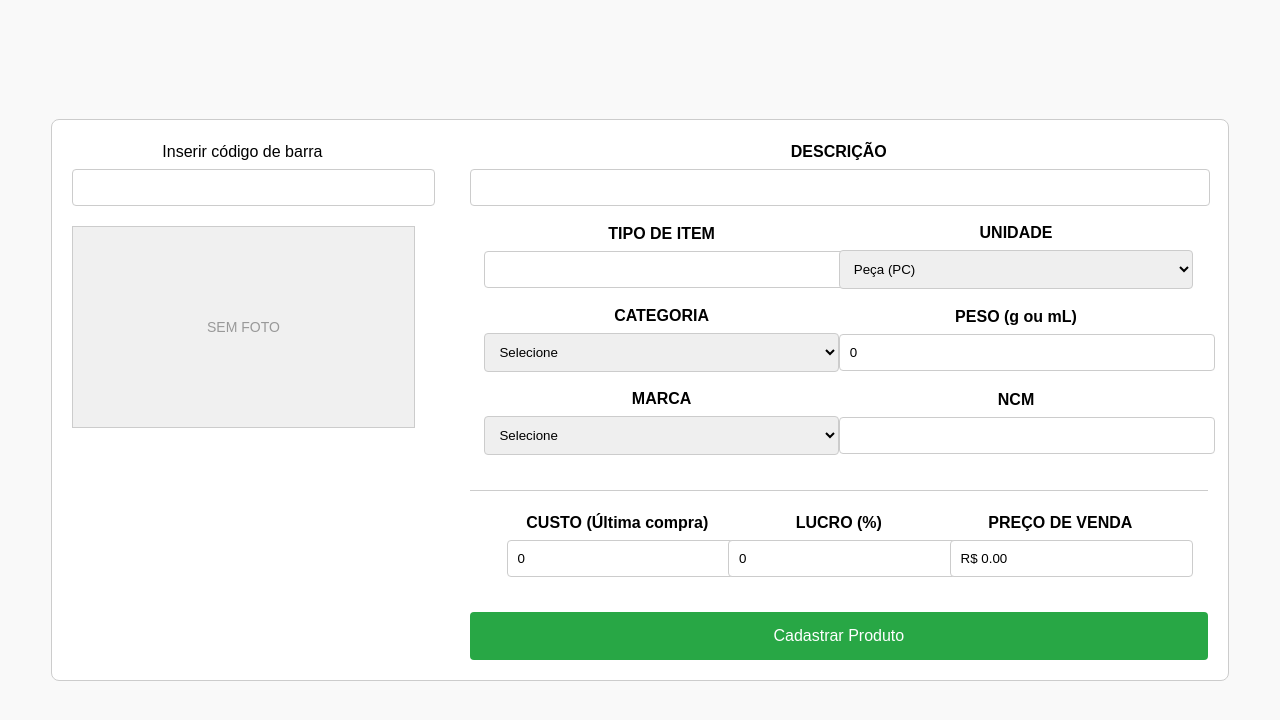
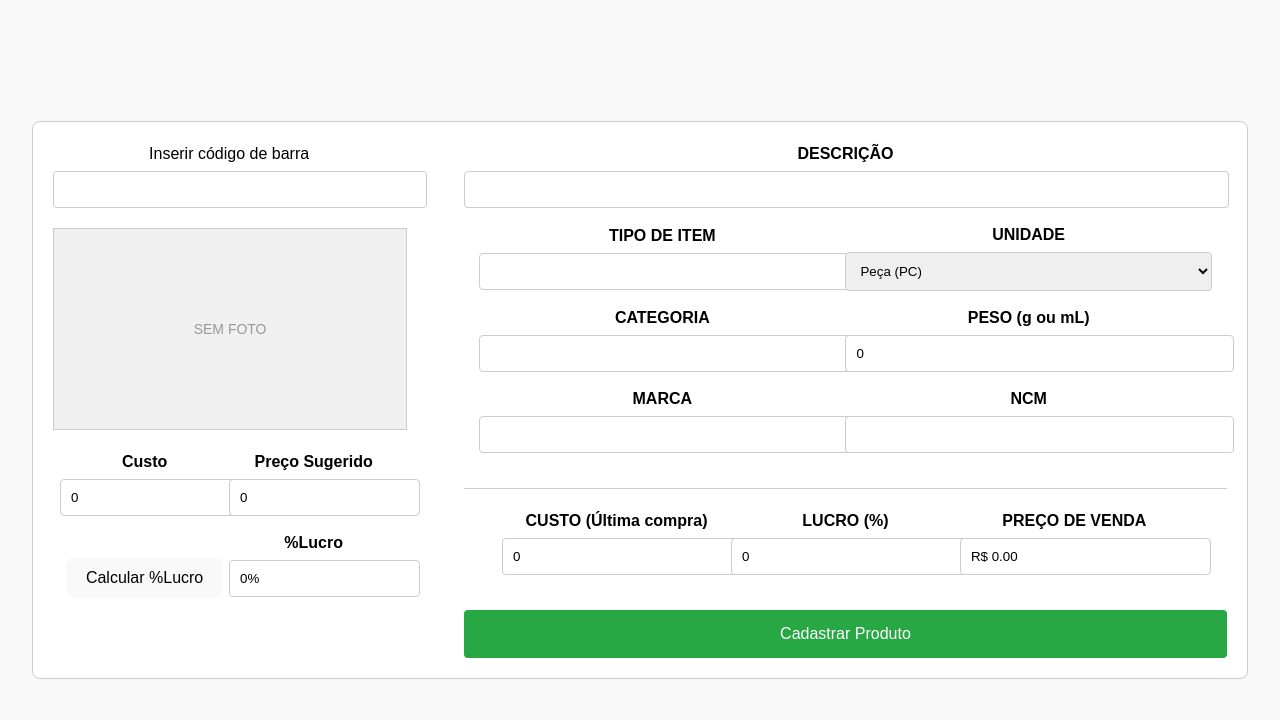
Before and after one commit to AllysonH2o/AppMercado, a React (Vite) app: page /Estoque in a window 1280 px wide. Shown: the top 720 px of the page. Built offline with nearby package versions, Linux system fonts and the light colour scheme.

Commit message:
Atualização index.jsx

```diff
--- a/src/pages/Estoque/index.jsx
+++ b/src/pages/Estoque/index.jsx
@@ -19,9 +19,49 @@ const ProdutoForm = () => {
     lucro: 0.00
   });
 
+  const [custoSugerido, setCustoSugerido] = useState({ custo: 0, precoSugerido: 0 });
+  const [percentualLucro, setPercentualLucro] = useState(0);
+  const [errors, setErrors] = useState({});
+
   const handleChange = (e) => {
     const { name, value } = e.target;
     setProduto({ ...produto, [name]: value });
+  };
+
+  const validarFormulario = () => {
+    let formErrors = {};
+    // Validação do código de barras (apenas números e 13 dígitos)
+    if (!/^\d{13}$/.test(produto.codigoBarras)) {
+      formErrors.codigoBarras = 'O código de barras deve conter 13 dígitos numéricos.';
+    }
+    // Validação da descrição (mínimo 3 e máximo 20 caracteres)
+    if (!/^.{3,20}$/.test(produto.descricao)) {
+      formErrors.descricao = 'A descrição deve conter de 3 a 20 caracteres.';
+    }
+    // Validação do tipo de item (mínimo 3 e máximo 15 caracteres)
+    if (produto.tipoItem.length < 3 || produto.tipoItem.length > 15) {
+      formErrors.tipoItem = 'O tipo de item deve ter entre 3 e 15 caracteres.';
+    }
+    // Validação da categoria (mínimo 3 e máximo 20 caracteres)
+    if (produto.categoria.length < 3 || produto.categoria.length > 20) {
+      formErrors.categoria = 'A categoria deve ter entre 3 e 20 caracteres.';
+    }
+    // Validação da marca (mínimo 3 e máximo 20 caracteres)
+    if (produto.marca.length < 3 || produto.marca.length > 20) {
+      formErrors.marca = 'A marca deve ter entre 3 e 20 caracteres.';
+    }
+
+    setErrors(formErrors);
+    return Object.keys(formErrors).length === 0; // Retorna true se não houver erros
+  };
+
+  const handleSubmit = (e) => {
+    e.preventDefault();
+    if (validarFormulario()) {
+      console.log(produto);
+    } else {
+      console.log('Erro na validação do formulário:', errors);
+    }
   };
 
   // Função para calcular o preço de venda com base no custo e no lucro
@@ -33,9 +73,25 @@ const ProdutoForm = () => {
     return precoVenda.toFixed(2); // Retorna o preço com duas casas decimais
   };
 
-  const handleSubmit = (e) => {
-    e.preventDefault();
-    console.log(produto);
+  //const handleSubmit = (e) => {
+  // e.preventDefault();
+  // console.log(produto);
+  // };
+
+  // Função para calcular o % de lucro com base no preço sugerido e no custo
+  const calcularLucro = () => {
+    const { custo, precoSugerido } = custoSugerido;
+    if (precoSugerido > 0 && custo >= 0) {
+      const lucro = ((precoSugerido - custo) / precoSugerido) * 100;
+      setPercentualLucro(lucro.toFixed(2)); // Definir lucro com duas casas decimais
+    } else {
+      setPercentualLucro(0);
+    }
+  };
+
+  const handleCustoSugeridoChange = (e) => {
+    const { name, value } = e.target;
+    setCustoSugerido({ ...custoSugerido, [name]: parseFloat(value) || 0 });
   };
 
   return (
@@ -49,11 +105,72 @@ const ProdutoForm = () => {
             value={produto.codigoBarras}
             onChange={handleChange}
             className="barcode-input"
+            pattern="\d{13}" // Aceitar apenas números e garantir que tenha 13 dígitos
+            title="O código de barras deve conter exatamente 13 dígitos numéricos."
+            required
+            onKeyDown={(e) => {
+              if (e.key === 'Backspace' || e.key === 'Delete') {
+                return; // Permitir que as teclas Backspace e Delete funcionem normalmente
+              }
+              if (!/\d/.test(e.key)) {
+                e.preventDefault();
+              }
+            }}
           />
+          {errors.codigoBarras && <span className="error">{errors.codigoBarras}</span>}
         </div>
+
         <div className="image-placeholder">
           <div className="sem-foto">SEM FOTO</div>
         </div>
+
+        {/* Nova divisão com os campos de Custo, Preço Sugerido e cálculo do %Lucro */}
+        <div className="lucro-calculator">
+          <div className="input-row">
+            {/* Custo e Preço Sugerido lado a lado */}
+            <div className="input-group half-width">
+              <label htmlFor="custo">Custo</label>
+              <input
+                type="number"
+                name="custo"
+                value={custoSugerido.custo}
+                onChange={handleCustoSugeridoChange}
+                step="0.01"
+              />
+            </div>
+
+            <div className="input-group half-width">
+              <label htmlFor="precoSugerido">Preço Sugerido</label>
+              <input
+                type="number"
+                name="precoSugerido"
+                value={custoSugerido.precoSugerido}
+                onChange={handleCustoSugeridoChange}
+                step="0.01"
+              />
+            </div>
+          </div>
+
+          <div className="input-row">
+            {/* Botão Calcular %Lucro e campo %Lucro lado a lado */}
+            <div className="input-group half-width">
+              <button type="button" onClick={calcularLucro}>
+                Calcular %Lucro
+              </button>
+            </div>
+
+            <div className="input-group half-width">
+              <label htmlFor="percentualLucro">%Lucro</label>
+              <input
+                type="text"
+                name="percentualLucro"
+                value={`${percentualLucro}%`}
+                readOnly
+              />
+            </div>
+          </div>
+        </div>
+
       </div>
 
       <form className="produto-form" onSubmit={handleSubmit}>
@@ -65,7 +182,11 @@ const ProdutoForm = () => {
             value={produto.descricao}
             onChange={handleChange}
             className="full-width-input"
+            pattern=".{3,20}" // Aceitar apenas de 3 a 20 caracteres
+            title="A descrição deve conter de 3 a 20 caracteres."
+            required
           />
+          {errors.descricao && <span className="error">{errors.descricao}</span>}
         </div>
 
         <div className="input-group half-width">
@@ -99,13 +220,14 @@ const ProdutoForm = () => {
 
         <div className="input-group half-width">
           <label>CATEGORIA</label>
-          <select
+          <input
+          type="text"
             name="categoria"
             value={produto.categoria}
             onChange={handleChange}
-          >
-            <option value="">Selecione</option>
-          </select>
+          />
+
+
         </div>
 
         <div className="input-group half-width">
@@ -120,13 +242,14 @@ const ProdutoForm = () => {
 
         <div className="input-group half-width">
           <label>MARCA</label>
-          <select
+          <input
+            type="text"
             name="marca"
             value={produto.marca}
             onChange={handleChange}
-          >
-            <option value="">Selecione</option>
-          </select>
+          />
+
+
         </div>
 
         <div className="input-group half-width">
@@ -134,9 +257,22 @@ const ProdutoForm = () => {
           <input
             type="text"
             name="ncm"
-            value={produto.modelo}
+            value={produto.ncm}
             onChange={handleChange}
+            className="barcode-input"
+            pattern="\d{3,8}" // Aceitar apenas números e garantir que tenha de 3 a 8 dígitos
+            title="O NCM deve conter de 3 a 8 dígitos numéricos."
+            required
+            onKeyDown={(e) => {
+              if (e.key === 'Backspace' || e.key === 'Delete') {
+                return; // Allow Backspace and Delete keys to work normally
+              }
+              if (!/\d/.test(e.key)) {
+                e.preventDefault();
+              }
+            }}
           />
+          {errors.ncm && <span className="error">{errors.ncm}</span>}
         </div>
 
         <div className="pricing-section">
@@ -159,7 +295,10 @@ const ProdutoForm = () => {
               value={produto.lucro}
               onChange={handleChange}
               step="0.01"
+              min="0.01" // Valor mínimo permitido
+              max="99.99" // Valor máximo permitido
             />
+            {errors.lucro && <span className="error">{errors.lucro}</span>}
           </div>
 
           <div className="input-group pricing">
```
